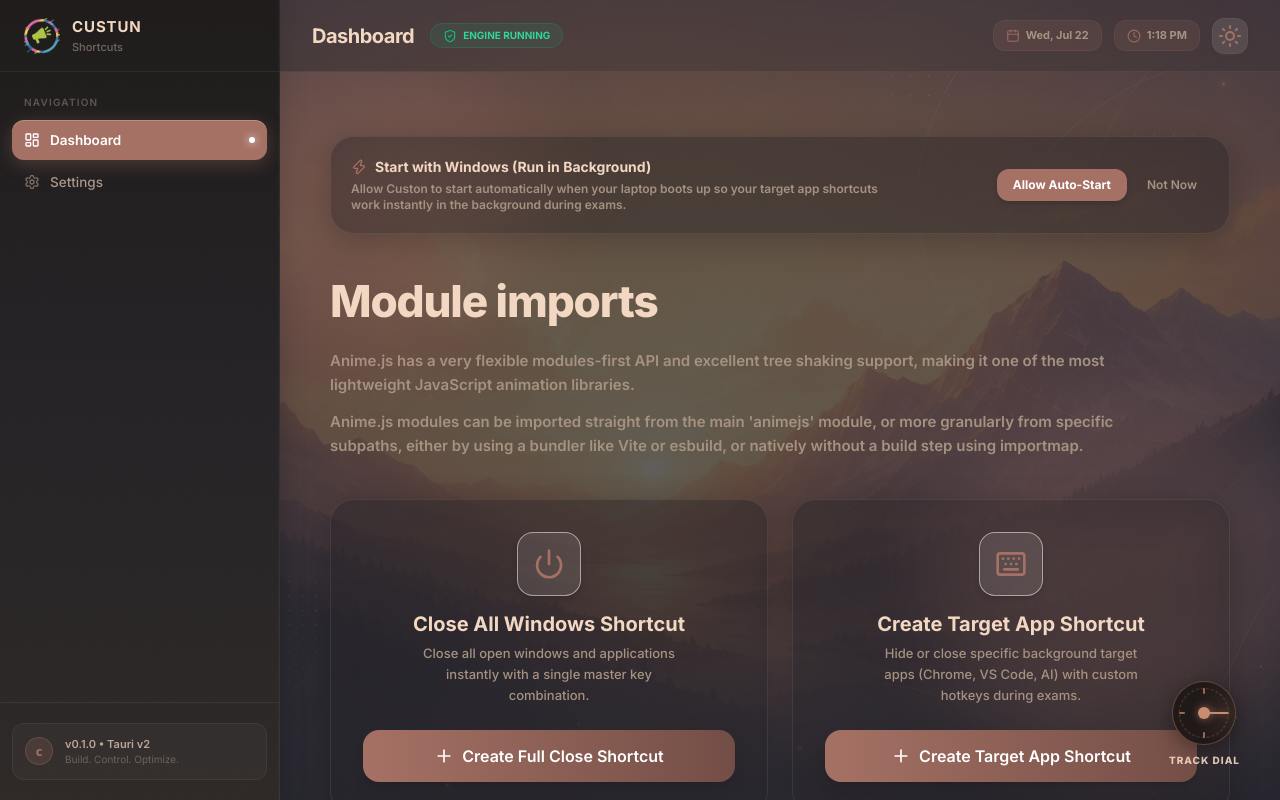
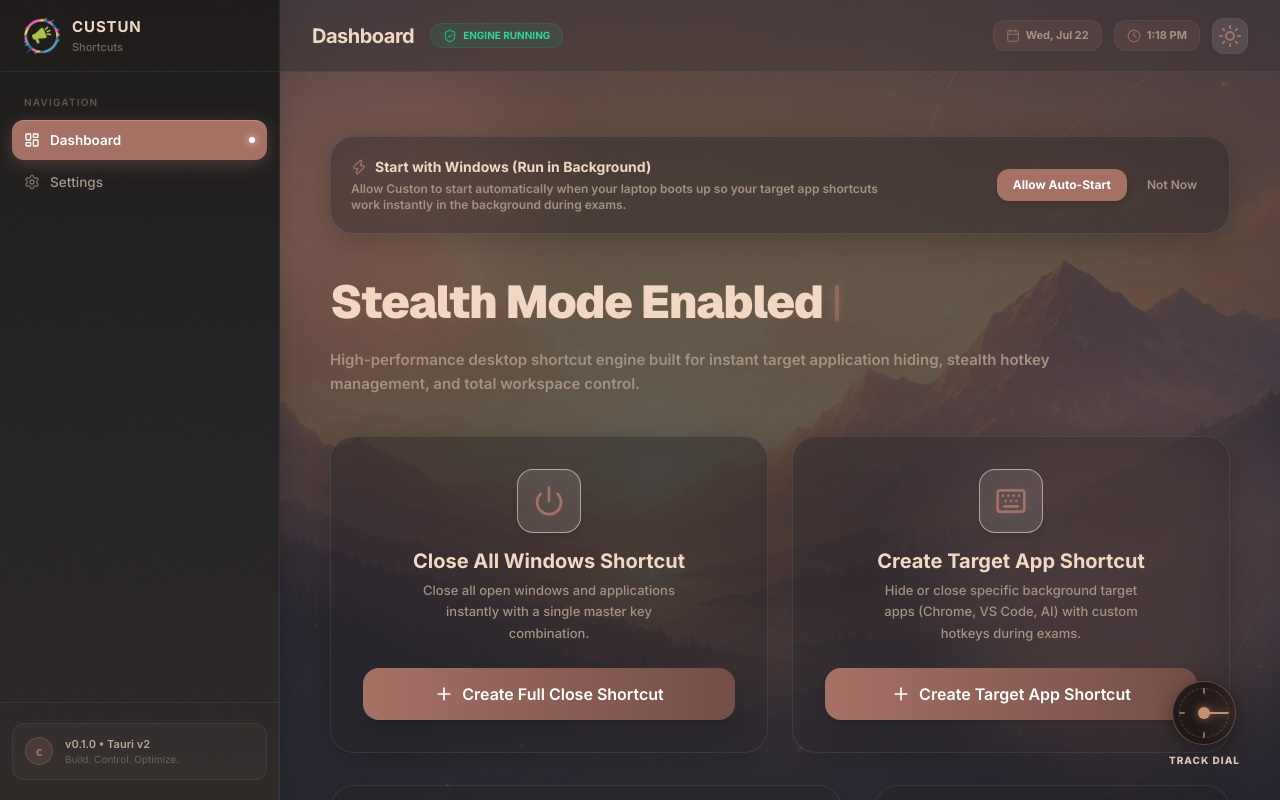
Before and after one commit to ashwiths/Custon, a React (Vite) app: page / in a window 1280 px wide. Built offline with nearby package versions, Linux system fonts and the light colour scheme.

Commit message:
feat: add AnimatedWelcomeHeader component and integrate into Dashboard view

```diff
--- /dev/null
+++ b/src/components/AnimatedWelcomeHeader.tsx
@@ -0,0 +1,101 @@
+import * as React from "react"
+import { animate, splitText, stagger } from "animejs"
+
+const TYPING_PHRASES = [
+  "Welcome to Custon",
+  "Shortcuts Engine Active",
+  "Stealth Mode Enabled",
+  "Build. Control. Optimize."
+]
+
+export const AnimatedWelcomeHeader: React.FC = () => {
+  const [phraseIndex, setPhraseIndex] = React.useState(0)
+  const titleRef = React.useRef<HTMLHeadingElement>(null)
+  const subtitleRef = React.useRef<HTMLParagraphElement>(null)
+
+  React.useEffect(() => {
+    if (!titleRef.current) return
+
+    const currentText = TYPING_PHRASES[phraseIndex]
+    titleRef.current.innerHTML = currentText
+
+    // Split text into individual characters using Anime.js splitText
+    const split = splitText(titleRef.current)
+
+    // Auto-typing character stagger animation
+    animate(split.chars, {
+      opacity: [0, 1],
+      translateY: [8, 0],
+      scale: [0.8, 1],
+      delay: stagger(45), // 45ms per character typing speed
+      duration: 350,
+      ease: "outQuad",
+      onComplete: () => {
+        // Pause on completed text, then rotate to next phrase after 4 seconds
+        const timeout = setTimeout(() => {
+          // Fade out characters before switching phrase
+          animate(split.chars, {
+            opacity: [1, 0],
+            translateY: [0, -6],
+            delay: stagger(20),
+            duration: 250,
+            ease: "inQuad",
+            onComplete: () => {
+              setPhraseIndex((prev) => (prev + 1) % TYPING_PHRASES.length)
+            }
+          })
+        }, 4000)
+
+        return () => clearTimeout(timeout)
+      }
+    })
+  }, [phraseIndex])
+
+  // Subtitle fade-in animation on initial render
+  React.useEffect(() => {
+    if (subtitleRef.current) {
+      animate(subtitleRef.current, {
+        opacity: [0, 1],
+        translateY: [12, 0],
+        duration: 700,
+        delay: 300,
+        ease: "outCubic"
+      })
+    }
+  }, [])
+
+  return (
+    <div className="flex flex-col justify-center gap-3 text-left py-2 relative select-none">
+      {/* Main Animated Typing Heading */}
+      <div className="flex items-center gap-3">
+        <h1
+          ref={titleRef}
+          className="text-[40px] sm:text-[46px] font-black tracking-tight text-[#252326] dark:text-[#F2D8C2] leading-tight min-h-[56px]"
+          style={{
+            fontFamily: "'Geist', 'Inter', sans-serif",
+            textShadow: "0 2px 20px rgba(var(--accent-color-rgb, 166,113,101), 0.15)",
+          }}
+        >
+          Welcome to Custon
+        </h1>
+
+        {/* Anime.js Blinking Cursor for Typewriter effect */}
+        <span
+          className="w-1 h-9 rounded-full inline-block animate-pulse shrink-0"
+          style={{
+            backgroundColor: "var(--accent-color, #A67165)",
+            boxShadow: "0 0 10px var(--accent-color, #A67165)",
+          }}
+        />
+      </div>
+
+      {/* Subtitle Description */}
+      <p
+        ref={subtitleRef}
+        className="text-[15px] font-semibold text-[#6B5B54] dark:text-[#A69281] max-w-[800px] leading-relaxed mt-1 opacity-0"
+      >
+        High-performance desktop shortcut engine built for instant target application hiding, stealth hotkey management, and total workspace control.
+      </p>
+    </div>
+  )
+}
--- a/src/pages/Dashboard.tsx
+++ b/src/pages/Dashboard.tsx
@@ -17,6 +17,7 @@ import {
 } from "lucide-react"
 import { CreateAppShortcut } from "@/pages/CreateAppShortcut"
 import { CreateFullClose } from "@/pages/CreateFullClose"
+import { AnimatedWelcomeHeader } from "@/components/AnimatedWelcomeHeader"
 import { animate, splitText, stagger } from "animejs"
 
 // Handcrafted SVG Icons for Application Logos
@@ -523,22 +524,8 @@ export const Dashboard: React.FC = () => {
               </div>
             </div>
           )}
-          <div className="flex flex-col justify-center gap-3 text-left py-2 relative">
-            <h1
-              ref={titleRef}
-              className="text-[44px] font-black tracking-tight text-[#252326] dark:text-[#F2D8C2] leading-tight"
-            >
-              Module imports
-            </h1>
-            <h2 className="text-[15px] font-semibold text-[#6B5B54] dark:text-[#A69281] opacity-0 subtitle-text max-w-[800px] leading-relaxed space-y-3 mt-2">
-              <p>
-                Anime.js has a very flexible modules-first API and excellent tree shaking support, making it one of the most lightweight JavaScript animation libraries.
-              </p>
-              <p>
-                Anime.js modules can be imported straight from the main 'animejs' module, or more granularly from specific subpaths, either by using a bundler like Vite or esbuild, or natively without a build step using importmap.
-              </p>
-            </h2>
-          </div>
+          {/* Animated Auto-Typing Welcome Header powered by Anime.js */}
+          <AnimatedWelcomeHeader />
 
           {/* ROW 1: 2 DISTINCT HERO BOXES */}
           <div className="grid grid-cols-1 md:grid-cols-2 gap-6 items-stretch">
```
